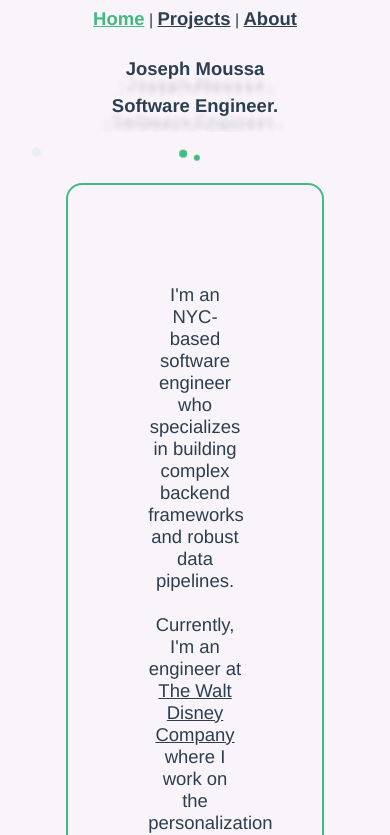
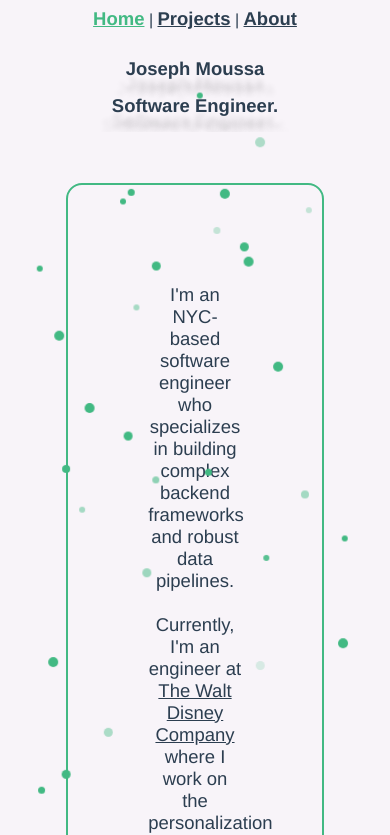
Before and after one commit to jmoussa/Personal-Site-2.0, a Vue app: page / in a window 390 px wide. Shown: the top 835 px of the page. Built offline with nearby package versions, Linux system fonts and the light colour scheme.

Commit message:
update z-indexes for mobile (weird instagram/safari browser bug

```diff
--- a/src/App.vue
+++ b/src/App.vue
@@ -104,8 +104,10 @@ h3 {
   }
 
   #blurb, #brief {
+    z-index: 50;
     margin: auto;
     padding: 0.5rem;
+    background-color: #F8F4F9;
   }
 
   #grid-container-resize {
@@ -167,7 +169,7 @@ body {
 .particle {
 	position: absolute;
   border-radius: 50%;
-  z-index: -1;
+  z-index: 1;
 }
 
 @for $i from 1 through 30 {
```
